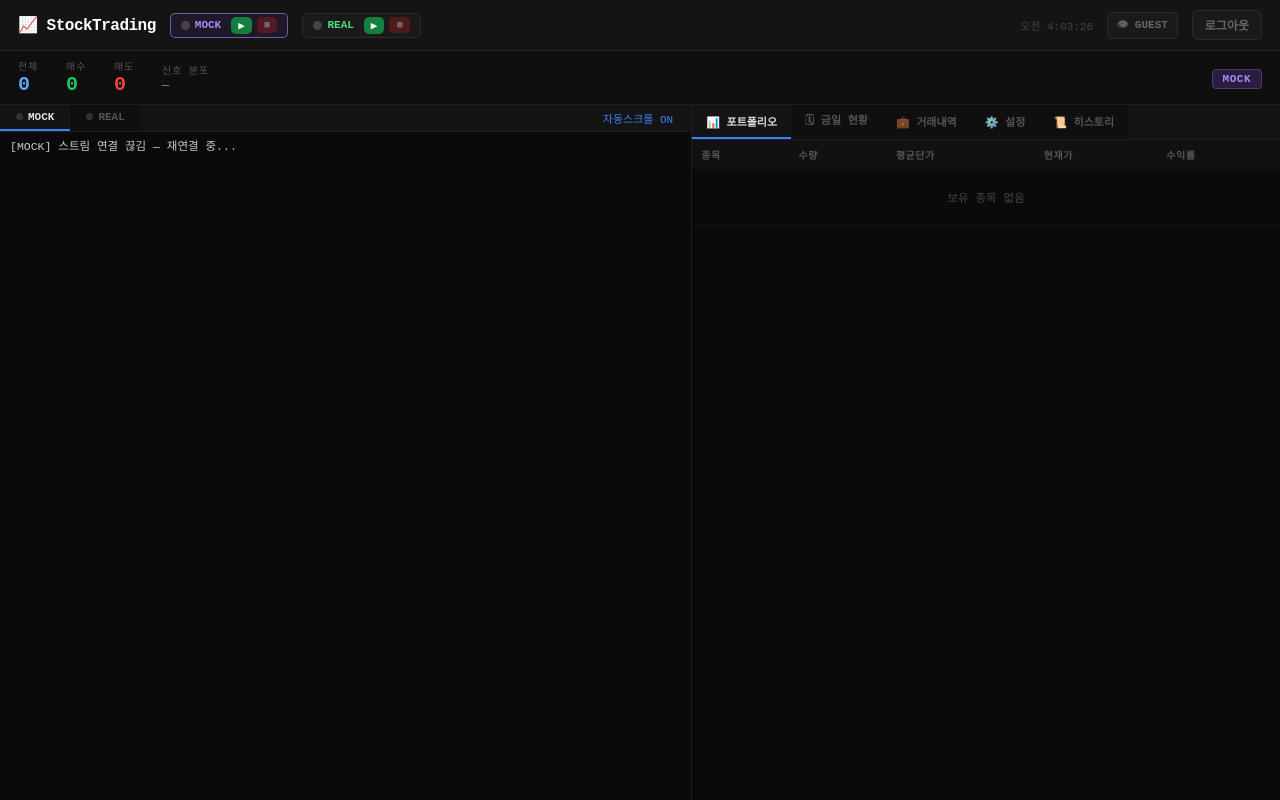
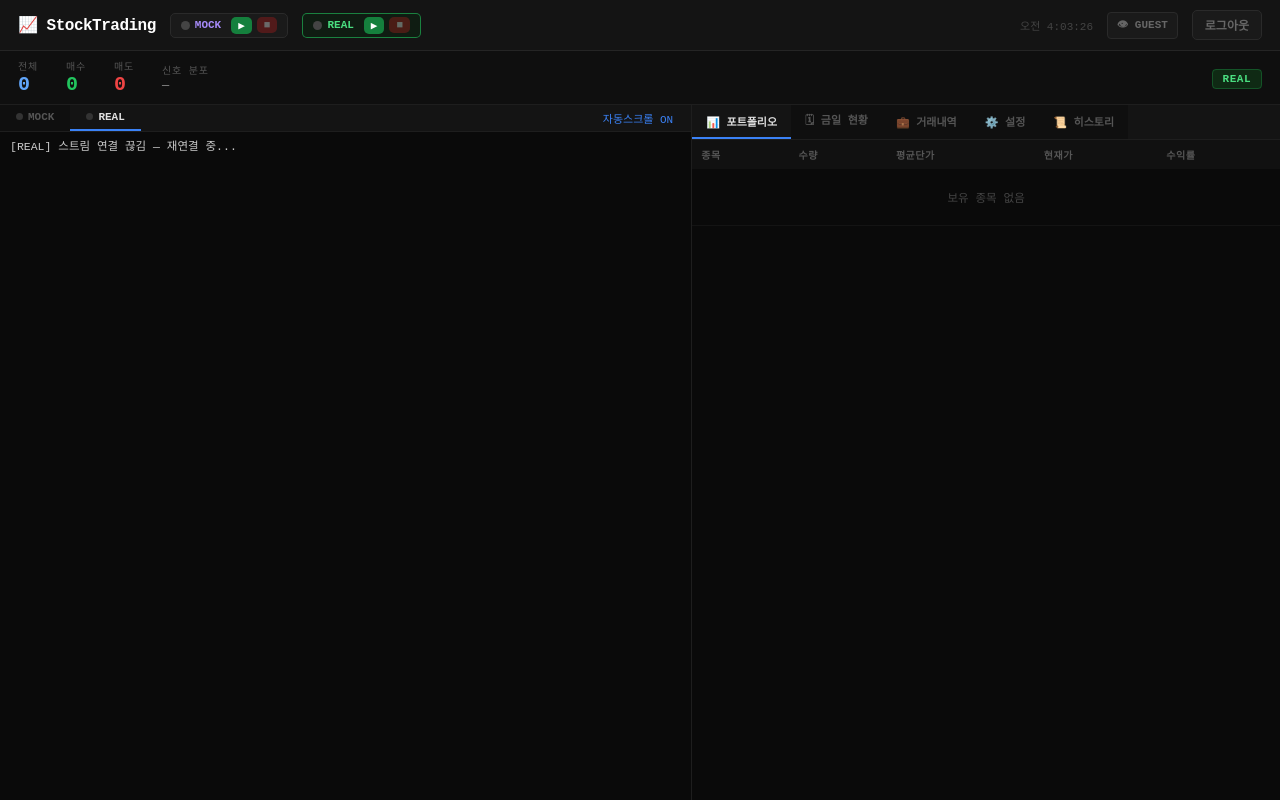
Before and after one commit to Geon0e/stockTrading, a Flask app: page / in a window 1280 px wide. Run offline with Flask 3, Linux system fonts and the light colour scheme; the visitor is signed in with stand-in values (Sample User, id 1); data that the repository does not hold is empty.

Commit message:
fix: 초기 모드 real로 변경 — 접속 시 REAL 탭 활성화
Co-Authored-By: Claude Sonnet 4.6 <noreply@anthropic.com>

```diff
--- a/templates/dashboard.html
+++ b/templates/dashboard.html
@@ -790,7 +790,7 @@ code { color: #60a5fa; font-size: 11px; }
 
 <script>
 let autoScroll  = true;
-let activeMode  = 'mock';
+let activeMode  = 'real';
 let spinning    = { mock: false, real: false };
 let botStatus   = { mock: { running: false, pid: null }, real: { running: false, pid: null } };
 let userRole    = '';
@@ -1400,6 +1400,7 @@ function switchMobTab(tab) {
 makeEventSource('mock');
 makeEventSource('real');
 loadAuthStatus();
+setActiveMode('real');
 loadStatus();
 loadPortfolio();
 loadTradeDates();
```
